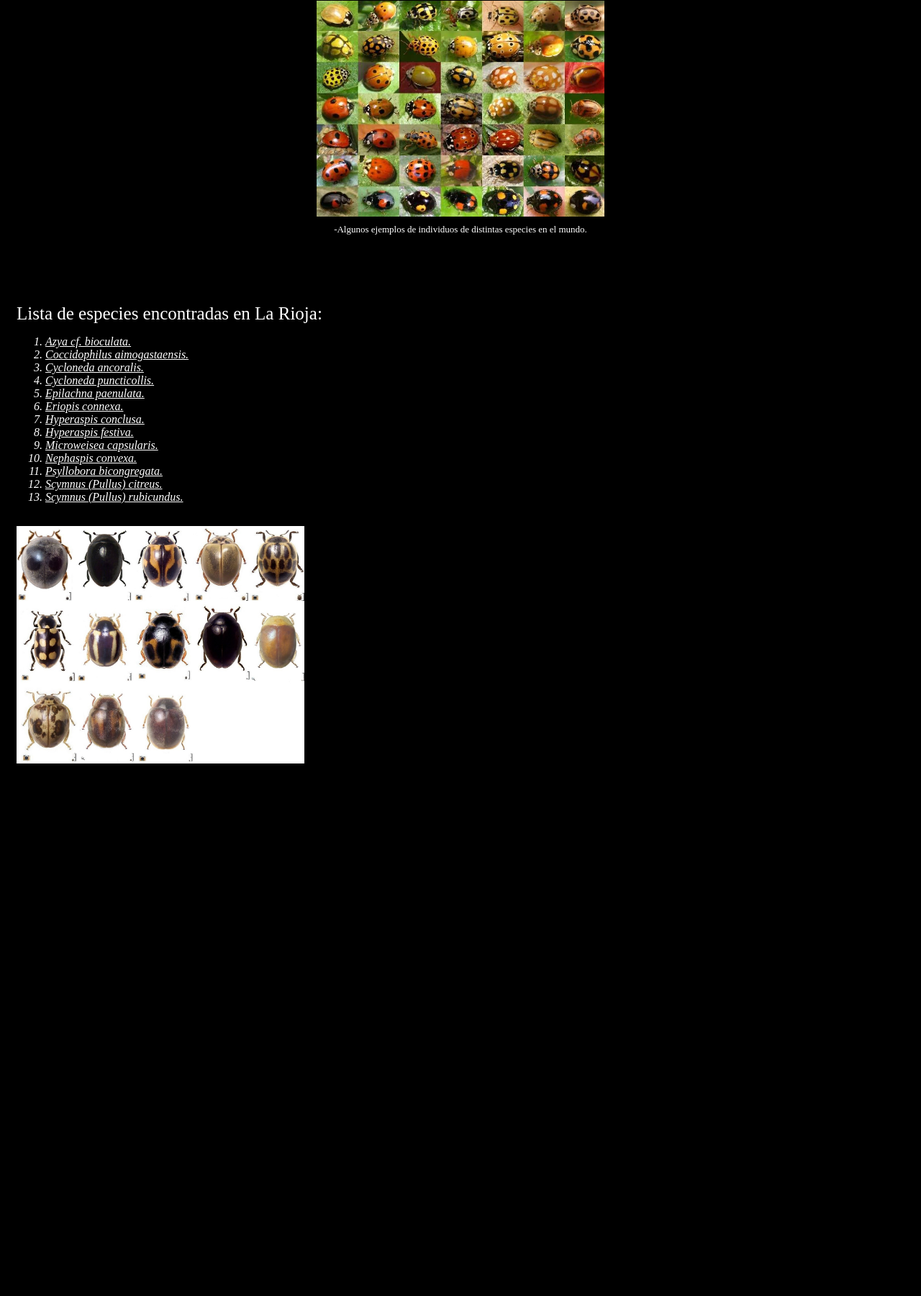
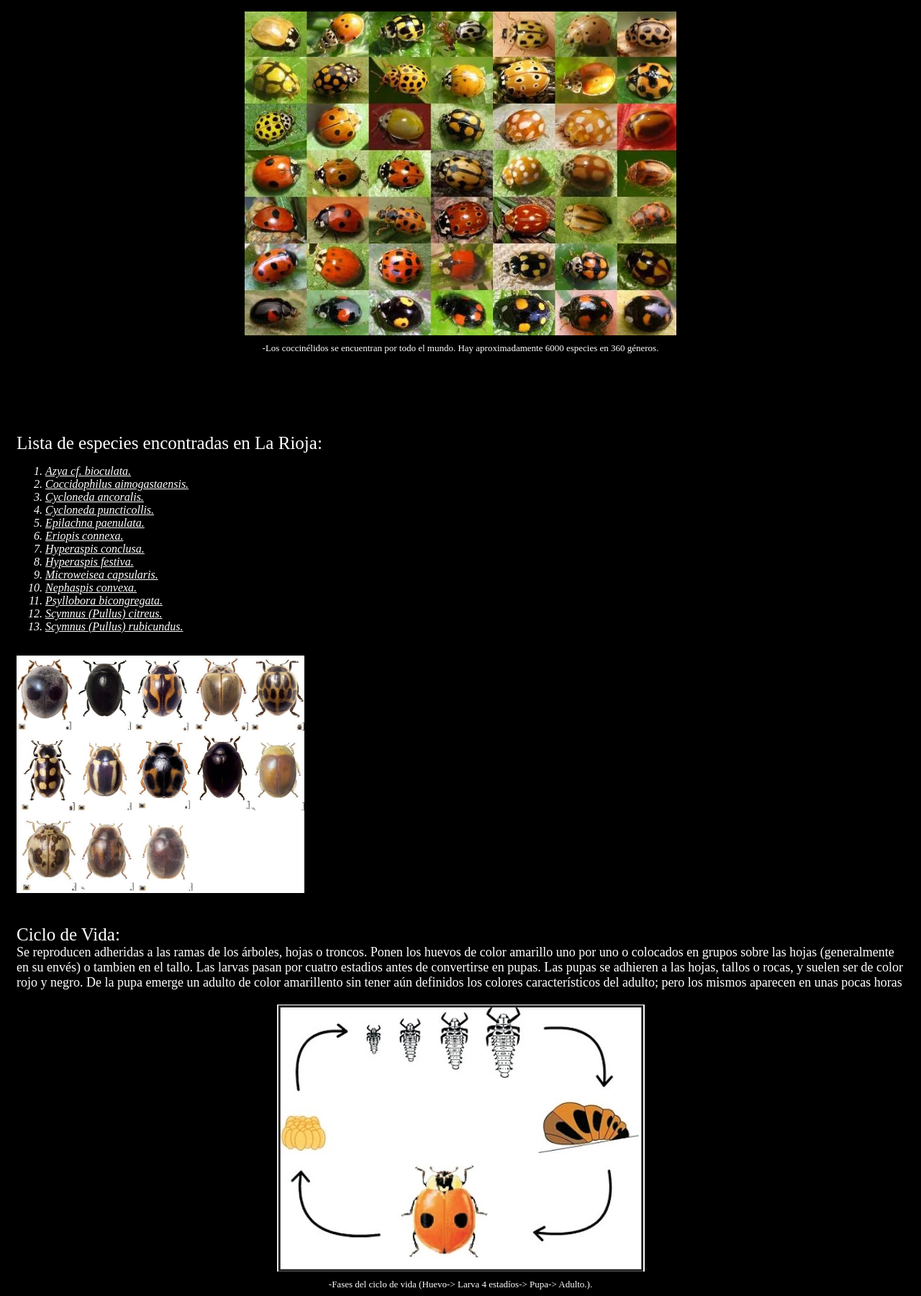
Before and after one commit to SZetta26/LAB3-TP1, a plain HTML site: page index.html in a window 1280 px wide. Shown: the part 477-2278 px from the top of the page at 72% size. Before the commit the page ends 1550 px from the top, so only its background shows below. Drawn offline with Linux system fonts and the light colour scheme.

Commit message:
Agregada seccion ciclo de vida, algunos arreglos de formato y retoques visuales.

```diff
--- a/index.html
+++ b/index.html
@@ -24,8 +24,8 @@
             <li>Joaninha en Brasil.</li>
         </ul>
 
-        <img src="imagenINTRO.webp" class="center" width="400px">
-        <p class="center">-Algunos ejemplos de individuos de distintas especies en el mundo.</p>
+        <img src="imagenINTRO.webp" class="center" width="600px">
+        <p class="center">-Los coccinélidos se encuentran por todo el mundo. Hay aproximadamente 6000 especies en 360 géneros.</p>
     </div>
 
     <div class="lista_especies">
@@ -47,5 +47,13 @@
             </ol>
         <img src="especiesLR.jpg" width="400px" style="padding-top: 15px;">
     </div>
+
+    <div class="ciclo_vida">
+        <p id="subtitulos">Ciclo de Vida:</p>
+        <p>Se reproducen adheridas a las ramas de los árboles, hojas o troncos. Ponen los huevos de color amarillo uno por uno o colocados en grupos sobre las hojas (generalmente en su envés) o tambien en el tallo. Las larvas pasan por cuatro estadios antes de convertirse en pupas. Las pupas se adhieren a las hojas, tallos o rocas, y suelen ser de color rojo y negro. De la pupa emerge un adulto de color amarillento sin tener aún definidos los colores característicos del adulto; pero los mismos aparecen en unas pocas horas</p>
+        <img src="ciclo_vida.jpg" class="center" style="padding-top: 20px;">
+        <p class="center">-Fases del ciclo de vida (Huevo-> Larva 4 estadíos-> Pupa-> Adulto.). </p>
+
+    </div>
 </body>
 </html>
--- a/mystyle.css
+++ b/mystyle.css
@@ -13,7 +13,7 @@ p{
 
 #subtitulos{
     font-size: 25px;
-    padding-top: 25px;
+    padding-top: 40px;
 }
 
 .center{
```
Also changed, not shown: ciclo_vida.jpg (added).
